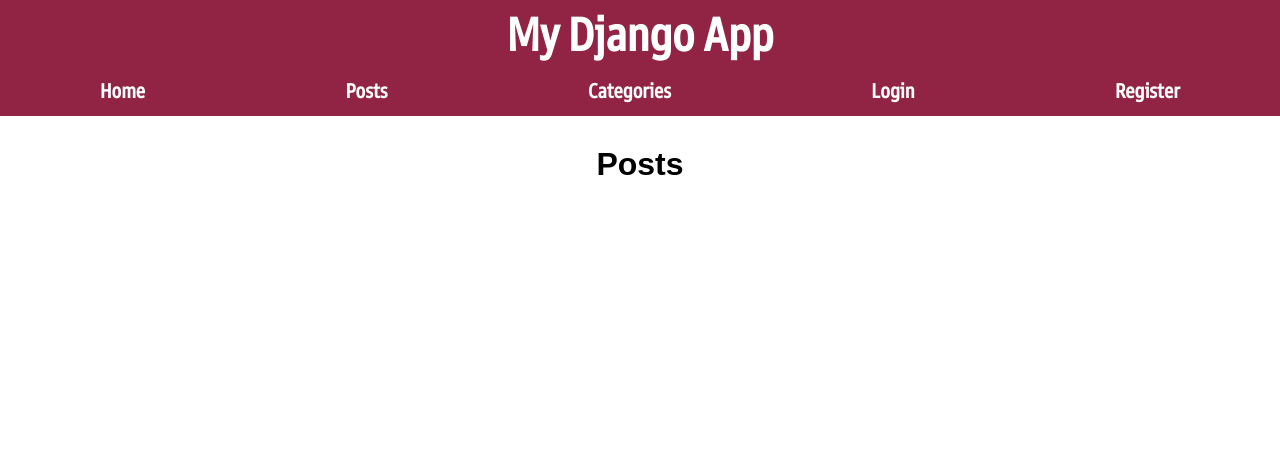
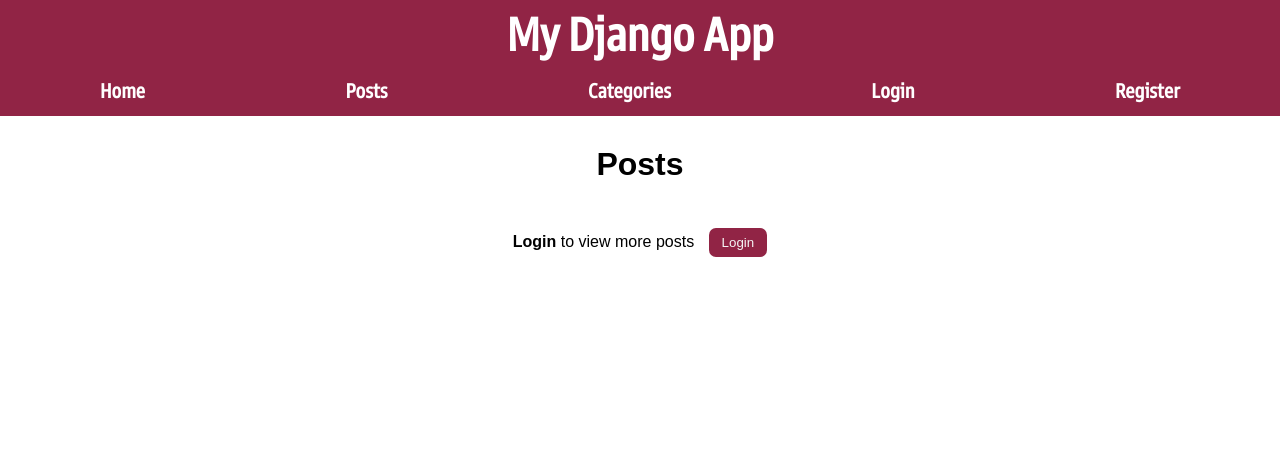
Before and after one commit to eduardoleao052/PMR3304, a Django app: page /posts/ in a window 1280 px wide. Shown: the top 456 px of the page. Run offline with Django 5.2, Linux system fonts and the light colour scheme; data comes from the database, SQL or seed files in the repository; both versions use the stored data as it was after the commit.

Commit message:
adicionar aviso quando user nao esta logado

```diff
--- a/posts/templates/posts/category.html
+++ b/posts/templates/posts/category.html
@@ -17,4 +17,10 @@
                 </a>
             {% endif %}
         {% endfor %}
+        {% if not user.is_authenticated%}
+        <div style="text-align: center;">
+            <p style="margin-top: 50px; margin-right: 10px; display: inline-block;"><b>Login</b> to view more posts</p>
+            <a href="{% url 'users:login' %}"><button class="edit-button">Login</button></a>
+        </div>
+        {% endif %}
 {% endblock content %}
--- a/posts/templates/posts/posts_list.html
+++ b/posts/templates/posts/posts_list.html
@@ -17,4 +17,10 @@
                 </a>
             {% endif %}
         {% endfor %}
+        {% if not user.is_authenticated%}
+        <div style="text-align: center;">
+            <p style="margin-top: 50px; margin-right: 10px; display: inline-block;"><b>Login</b> to view more posts</p>
+            <a href="{% url 'users:login' %}"><button class="edit-button">Login</button></a>
+        </div>
+        {% endif %}
 {% endblock content %}
```
Also changed, not shown: templates/home.html (+18 -9 lines), db.sqlite3.
